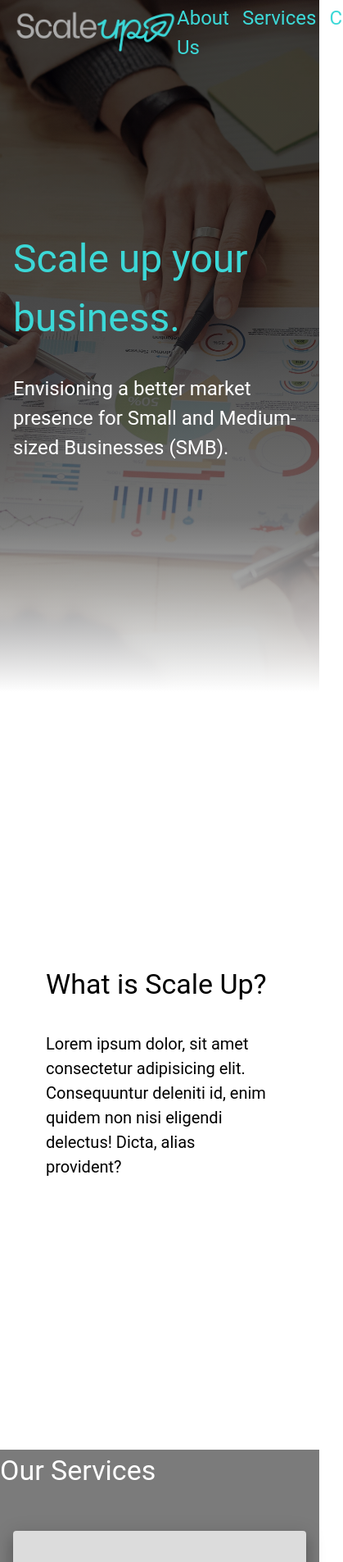
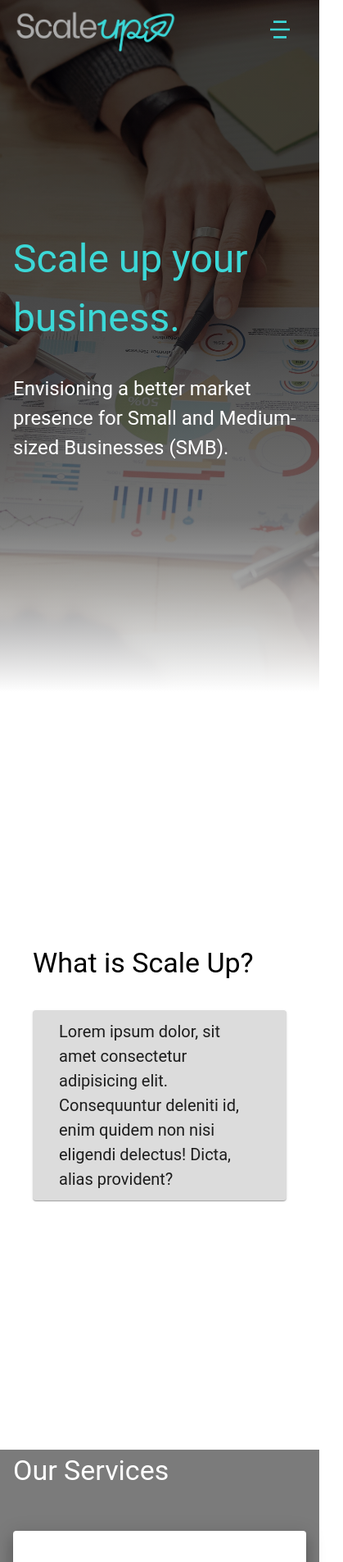
Before and after one commit to PrunesLand/scale-up, a React (Create React App) app: page / in a window 390 px wide. Shown: the top 1905 px of the page at 82% size, 419 px wide, since content can reach past the window. Built offline with nearby package versions, Linux system fonts and the light colour scheme; a web font is replaced by a local one.

Commit message:
implemented responsive design for ipad

```diff
--- a/src/Components/CTA/styles.js
+++ b/src/Components/CTA/styles.js
@@ -15,10 +15,10 @@ export const styles = makeStyles((theme) => ({
     content: {
         display: 'flex',
         flexDirection: 'column',
-        [theme.breakpoints.up('sm')]: {
+        [theme.breakpoints.up('md')]: {
             flexDirection: 'row',
         },
-        padding: theme.spacing(5)
+
     },
     header: {
         display: 'flex',
--- a/src/Components/Frame/Frame.js
+++ b/src/Components/Frame/Frame.js
@@ -1,20 +1,24 @@
-import { AppBar, Container, Slide, Toolbar, Typography, useScrollTrigger } from '@material-ui/core'
+import { AppBar, Button, Container, Divider, Drawer, List, ListItem, ListItemText, Slide, Toolbar, Typography, useScrollTrigger, useTheme } from '@material-ui/core'
 import { Box } from '@material-ui/core'
 import React, { useEffect, useState } from 'react'
 import Footer from '../Footer/Footer'
 import { styles } from './Styles'
 import logo from '../../Images/logo.png'
 import { Link } from "react-scroll";
-
-
+import { RiMenu5Line } from 'react-icons/ri'
+import iconLogo from '../../Images/iconLogo.png'
 
 const Frame = ({ children }) => {
 
     const [Color, setColor] = useState(true)
-
+    const [drawer, setDrawer] = useState(false)
     const classes = styles({ Color })
+    const theme = useTheme()
 
 
+    const toggleDrawer = () => {
+        setDrawer(!drawer)
+    }
 
     const trigger = useScrollTrigger({
         target: undefined,
@@ -38,7 +42,7 @@ const Frame = ({ children }) => {
     return (
         <Box>
             <Slide appear={false} direction='down' in={!trigger}>
-                <AppBar elevation={Color ? '0' : '1'} className={Color ? classes.trans : classes.filled}>
+                <AppBar elevation={0} className={Color ? classes.trans : classes.filled}>
                     <Toolbar className={classes.toolbar}>
                         <Link to='top' smooth>
                             <img src={logo} alt="scale up logo" className={classes.logo} />
@@ -48,6 +52,32 @@ const Frame = ({ children }) => {
                             <Typography className={classes.navLinks} ><Link to='offerings' smooth>Services</Link></Typography>
                             <Typography className={classes.navLinks} ><Link to='contact' smooth>Contact</Link></Typography>
                         </Box>
+                        <Button onClick={toggleDrawer} className={classes.drawer}><RiMenu5Line style={{ fontSize: '2rem', color: theme.palette.primary.main }} /></Button>
+
+                        <Drawer anchor='right' open={drawer} onClose={toggleDrawer} >
+                            <List className={classes.list}>
+                                <img src={iconLogo} alt="scale up icon" className={classes.iconLogo} />
+                                <ListItem button >
+                                    <Link to='about' onClick={toggleDrawer} smooth>
+                                        <ListItemText primary='About Us' />
+                                    </Link>
+                                </ListItem>
+                                <Divider />
+                                <ListItem button >
+                                    <Link to='offerings' onClick={toggleDrawer} smooth>
+                                        <ListItemText primary='Services' />
+                                    </Link>
+                                </ListItem>
+                                <Divider />
+                                <ListItem button >
+                                    <Link to='contact' onClick={toggleDrawer} smooth>
+                                        <ListItemText primary='Contact' />
+                                    </Link>
+                                </ListItem>
+                                <Divider />
+                            </List>
+                        </Drawer>
+
                     </Toolbar>
 
                 </AppBar>
--- a/src/Components/Frame/Styles.js
+++ b/src/Components/Frame/Styles.js
@@ -17,19 +17,27 @@ export const styles = makeStyles((theme) => ({
     toolbar: {
         display: 'flex',
         justifyContent: 'space-between',
-        height: theme.spacing(10)
+        height: theme.spacing(10),
+
     },
     nav: {
         color: '#fff',
-        display: 'flex',
         flexDirection: 'row',
+        display: 'none',
+        [theme.breakpoints.up('md')]: {
+            display: 'flex'
+        }
 
     },
     navLinks: {
         fontSize: theme.typography.h5.fontSize,
         paddingRight: theme.spacing(2),
         cursor: 'pointer',
-        color: theme.palette.primary.main
+        color: theme.palette.primary.main,
+        '&:hover': {
+            color: theme.palette.secondary.main,
+
+        },
     },
     trans: {
         background: 'transparent'
@@ -37,5 +45,20 @@ export const styles = makeStyles((theme) => ({
     filled: {
         background: '#fff',
         color: '#000'
-    }
+    },
+    drawer: {
+        display: 'block',
+        [theme.breakpoints.up('md')]: {
+            display: 'none'
+        }
+    },
+    iconLogo: {
+        width: theme.spacing(10),
+        padding: theme.spacing(3)
+    },
+    list: {
+        width: '8rem',
+        textAlign: 'center'
+    },
+
 }))
--- a/src/Components/Hero/styles.js
+++ b/src/Components/Hero/styles.js
@@ -25,11 +25,16 @@ export const styles = makeStyles((theme) => ({
         fontSize: theme.typography.h5.fontSize,
         textAlign: 'left',
         padding: theme.spacing(2),
-        [theme.breakpoints.up('sm')]: {
+        [theme.breakpoints.up('lg')]: {
             fontSize: theme.typography.h4.fontSize,
             margin: '0 15rem',
             textAlign: 'center',
-        }
+        },
+        [theme.breakpoints.up('sm')]: {
+            fontSize: theme.typography.h4.fontSize,
+            margin: '0 5rem',
+            textAlign: 'center',
+        },
     },
     title: {
         fontSize: theme.typography.h3.fontSize,
--- a/src/Components/Identity/Identity.js
+++ b/src/Components/Identity/Identity.js
@@ -1,4 +1,4 @@
-import { Typography } from '@material-ui/core'
+import { Card, Typography } from '@material-ui/core'
 import { Box } from '@material-ui/core'
 import React from 'react'
 import { styles } from './styles'
@@ -13,7 +13,9 @@ const Identity = () => {
                 <Typography className={classes.title}>What is Scale Up?</Typography>
             </Fade>
             <Fade bottom delay={1000}>
-                <Typography className={classes.content}>Lorem ipsum dolor, sit amet consectetur adipisicing elit. Consequuntur deleniti id, enim quidem non nisi eligendi delectus! Dicta, alias provident?</Typography>
+                <Card className={classes.card}>
+                    <Typography className={classes.content}>Lorem ipsum dolor, sit amet consectetur adipisicing elit. Consequuntur deleniti id, enim quidem non nisi eligendi delectus! Dicta, alias provident?</Typography>
+                </Card>
             </Fade>
 
 
--- a/src/Components/Identity/styles.js
+++ b/src/Components/Identity/styles.js
@@ -16,11 +16,11 @@ export const styles = makeStyles((theme) => ({
     },
     title: {
         fontSize: theme.typography.h4.fontSize,
-        paddingBottom: theme.spacing(2),
+        paddingBottom: theme.spacing(4),
         flexDirection: 'row',
         textAlign: 'left',
-        padding: theme.spacing(2),
-        [theme.breakpoints.up('sm')]: {
+
+        [theme.breakpoints.up('md')]: {
             fontSize: theme.typography.h3.fontSize,
             margin: '0 20rem',
             textAlign: 'center',
@@ -32,17 +32,17 @@ export const styles = makeStyles((theme) => ({
         padding: theme.spacing(2),
         [theme.breakpoints.up('sm')]: {
             fontSize: theme.typography.h5.fontSize,
-            margin: '0 20rem',
             textAlign: 'center',
         }
     },
     card: {
-        height: '60vh',
-        background: theme.palette.secondary.main,
+        height: theme.spacing(25),
+        maxWidth: theme.spacing(90),
+        background: theme.palette.secondary.light,
         display: 'flex',
         justifyContent: 'center',
         flexDirection: 'column',
-
+        padding: theme.spacing(2)
 
     }
 }))
--- a/src/Components/Layout/Style.js
+++ b/src/Components/Layout/Style.js
@@ -9,7 +9,7 @@ export const styles = makeStyles((theme) => ({
         alignItems: 'center',
         background: (props) => props.bgColor,
         padding: theme.spacing(2),
-        [theme.breakpoints.up('sm')]: {
+        [theme.breakpoints.up('md')]: {
             flexDirection: 'row',
             height: '90vh',
         }
--- a/src/Components/Offerings/Offerings.js
+++ b/src/Components/Offerings/Offerings.js
@@ -1,4 +1,4 @@
-import { CardContent, CardMedia, Paper, Typography } from '@material-ui/core'
+import { CardContent, CardMedia, Divider, Paper, Typography } from '@material-ui/core'
 import { Box } from '@material-ui/core'
 import React from 'react'
 import { items } from './items'
@@ -19,13 +19,10 @@ const Offerings = () => {
                         <Fade delay={parseInt(`${item.id}00`)} left>
                             <Paper className={classes.card} elevation={12}>
                                 <CardContent className={classes.content}>
-                                    <CardMedia
-                                        component='img'
-                                        image={item.image}
-                                        alt={item.alt}
-                                        className={classes.images}
-                                    />
+                                    <img src={item.image} alt={item.alt} className={classes.images} />
                                     <Typography className={classes.cardTitle}>{item.title}</Typography>
+                                    <Divider />
+                                    <br />
                                     <Typography className={classes.cardDesc}>{item.description}</Typography>
                                 </CardContent>
                             </Paper>
--- a/src/Components/Offerings/styles.js
+++ b/src/Components/Offerings/styles.js
@@ -7,30 +7,39 @@ export const styles = makeStyles((theme) => ({
         flexDirection: 'column',
         textAlign: 'center',
         justifyContent: 'center',
-        [theme.breakpoints.up('sm')]: {
+        [theme.breakpoints.up('md')]: {
             height: '100vh'
         },
         background: theme.palette.secondary.dark
     },
     card: {
         padding: theme.spacing(1),
-        background: theme.palette.secondary.light,
-        minHeight: theme.spacing(50)
+        background: theme.palette.common.white,
+        minHeight: theme.spacing(50),
+        maxWidth: theme.spacing(60),
     },
     cardWrp: {
         display: 'flex',
         flexDirection: 'column',
         justifyContent: 'space-around',
         alignItems: 'center',
-        [theme.breakpoints.up('sm')]: {
+
+        [theme.breakpoints.up('md')]: {
             flexDirection: 'row',
         }
     },
     content: {
         textAlign: 'left',
+        display: 'flex',
+        flexDirection: 'column',
+        justifyContent: 'center',
+        [theme.breakpoints.up('sm')]: {
+            flexDirection: 'center',
+        }
     },
     title: {
         paddingBottom: theme.spacing(4),
+        paddingLeft: theme.spacing(2),
         color: theme.palette.common.white,
         fontSize: theme.typography.h4.fontSize,
         textAlign: 'left',
@@ -42,20 +51,24 @@ export const styles = makeStyles((theme) => ({
     },
     cardTitle: {
         padding: '0.5rem 0',
-        color: theme.palette.common.black,
+        color: theme.palette.primary.main,
         fontSize: theme.spacing(4),
-        alignText: 'left'
+        textAlign: 'left',
+        whiteSpace: 'noWrap',
+        [theme.breakpoints.up('sm')]: {
+            textAlign: 'center'
+        }
     },
     cardDesc: {
-        color: theme.palette.common.black,
+        color: theme.palette.secondary.dark,
         alignText: 'left',
-        [theme.breakpoints.up('sm')]: {
+        [theme.breakpoints.up('md')]: {
             fontSize: theme.typography.body2.fontSize
         },
 
     },
     images: {
         padding: '1rem',
-        width: theme.spacing(30)
+        height: theme.spacing(20)
     }
 }))
--- a/src/Pages/Landing/Landing.js
+++ b/src/Pages/Landing/Landing.js
@@ -30,7 +30,7 @@ const Landing = () => {
                     <Typography variant='h4' sx={{ paddingBottom: '1rem', color: theme.palette.primary.main }}>
                         Acquiring the best result for your business
                     </Typography>
-                    <Typography variant='h6' sx={{ color: theme.palette.secondary.main }}>
+                    <Typography variant='h6' sx={{ color: theme.palette.secondary.dark }}>
                         Lorem ipsum dolor sit amet consectetur, adipisicing elit. Perspiciatis consequatur nam animi quis quibusdam tempore, cum eligendi rerum fugit quisquam ducimus architecto, porro aliquam repudiandae accusantium beatae nobis, minus libero.
                     </Typography>
                 </Layout>
@@ -38,7 +38,7 @@ const Landing = () => {
                     <Typography variant='h4' sx={{ paddingBottom: '1rem', color: theme.palette.primary.main }}>
                         Building Your brand with the latest technologies
                     </Typography>
-                    <Typography variant='h6' sx={{ color: theme.palette.secondary.main }}>
+                    <Typography variant='h6' sx={{ color: theme.palette.secondary.dark }}>
                         Lorem ipsum dolor sit amet consectetur, adipisicing elit. Perspiciatis consequatur nam animi quis quibusdam tempore, cum eligendi rerum fugit quisquam ducimus architecto, porro aliquam repudiandae accusantium beatae nobis, minus libero.
                     </Typography>
                 </Layout>
```
Also changed, not shown: src/Images/iconLogo.png (renamed from src/Images/Icon Draft V3.png), 1 other file (tests, documents, lock files or other folders).
